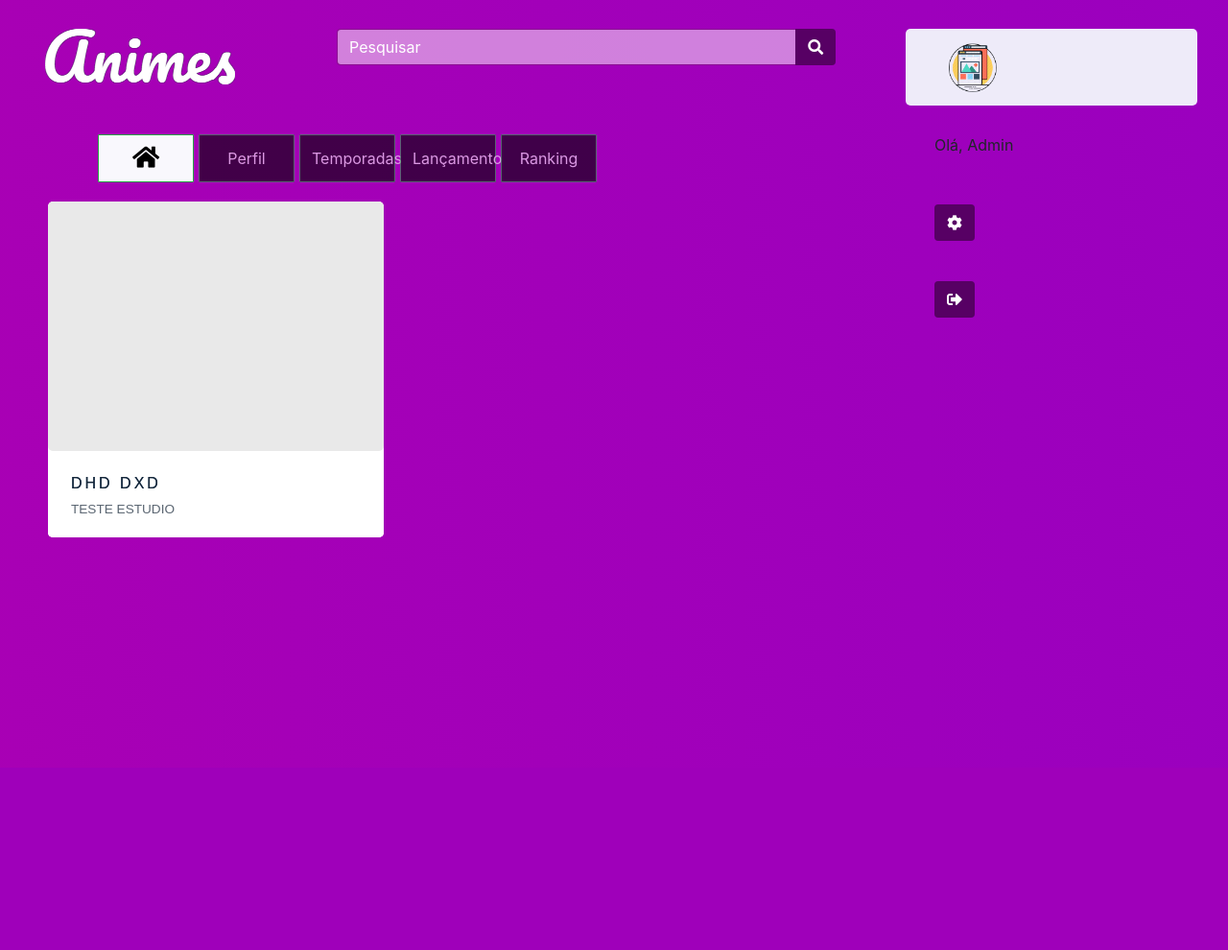
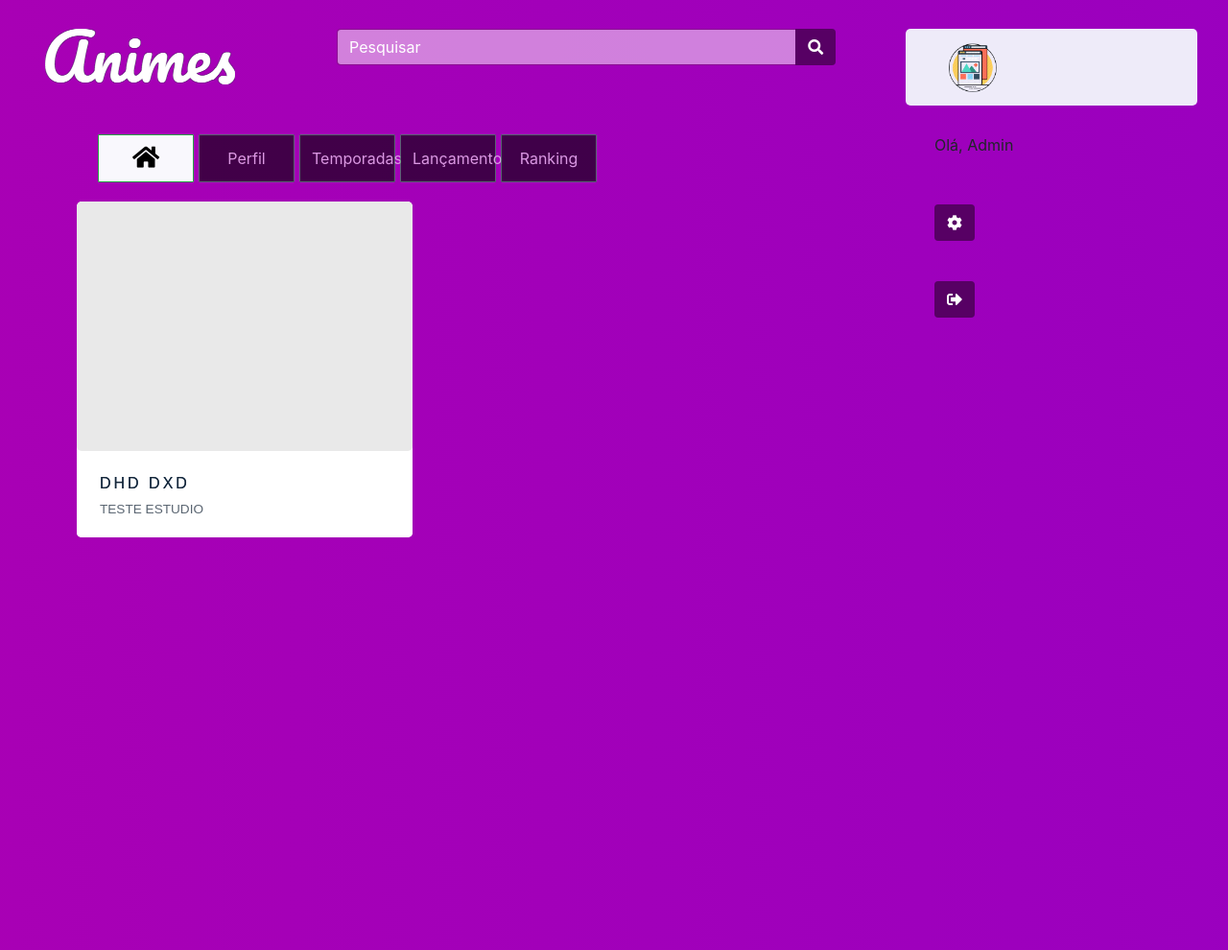
Before and after one commit to jimytavares/Watch-Anime-PHP, a PHP site: page /.pages/lancamentos.php in a window 1280 px wide. Shown: the whole page at 96% size. Before the commit the page ends 560 px from the top, so only its background shows below. Run offline with PHP 8.4, Linux system fonts and the light colour scheme; a user stored in the database is signed in; data comes from the database, SQL or seed files in the repository; some libraries are stand-ins or nearby versions.

Commit message:
novamente

```diff
--- a/.pages/lancamentos.php
+++ b/.pages/lancamentos.php
@@ -69,12 +69,13 @@
 
         </div>
 	</section>
-    <div class="card-group">
-        <?php
-            include_once('../control/selectAnimes.php');
-        ?>
-    </div>
-
+    <section class="animes-card">
+        <div class="card-group">
+            <?php
+                include_once('../control/selectAnimes.php');
+            ?>
+        </div>
+    </section>
     <!-- Optional JavaScript -->
     <!-- jQuery first, then Popper.js, then Bootstrap JS -->
     <script src="https://code.jquery.com/jquery-3.3.1.slim.min.js" integrity="sha384-q8i/X+965DzO0rT7abK41JStQIAqVgRVzpbzo5smXKp4YfRvH+8abtTE1Pi6jizo" crossorigin="anonymous"></script>
--- a/css/card-lanc.css
+++ b/css/card-lanc.css
@@ -1,3 +1,10 @@
+.animes-card{
+    display: block;
+    margin-left: 30px;
+    width: 95%;
+    height: 50em;
+}
+
 .card-group{
     grid-template-columns: repeat(2, 1fr);
     grid-column-gap: 25px;
@@ -62,11 +69,12 @@
 
 .ani-card .ani-txt{
     font-family: "Merriweather", sans-serif;
-  line-height: 2;
-  font-size: .95rem;
-  color: rgba(21, 37, 54, 0.7);
-  opacity: 0;
-  transition: 0.5s 0.25s cubic-bezier(0.17, 0.67, 0.5, 1.03);
+    text-align: justify;
+    line-height: 2;
+    font-size: .95rem;
+    color: rgba(21, 37, 54, 0.7);
+    opacity: 0;
+    transition: 0.5s 0.25s cubic-bezier(0.17, 0.67, 0.5, 1.03);
 }
 
 
```
